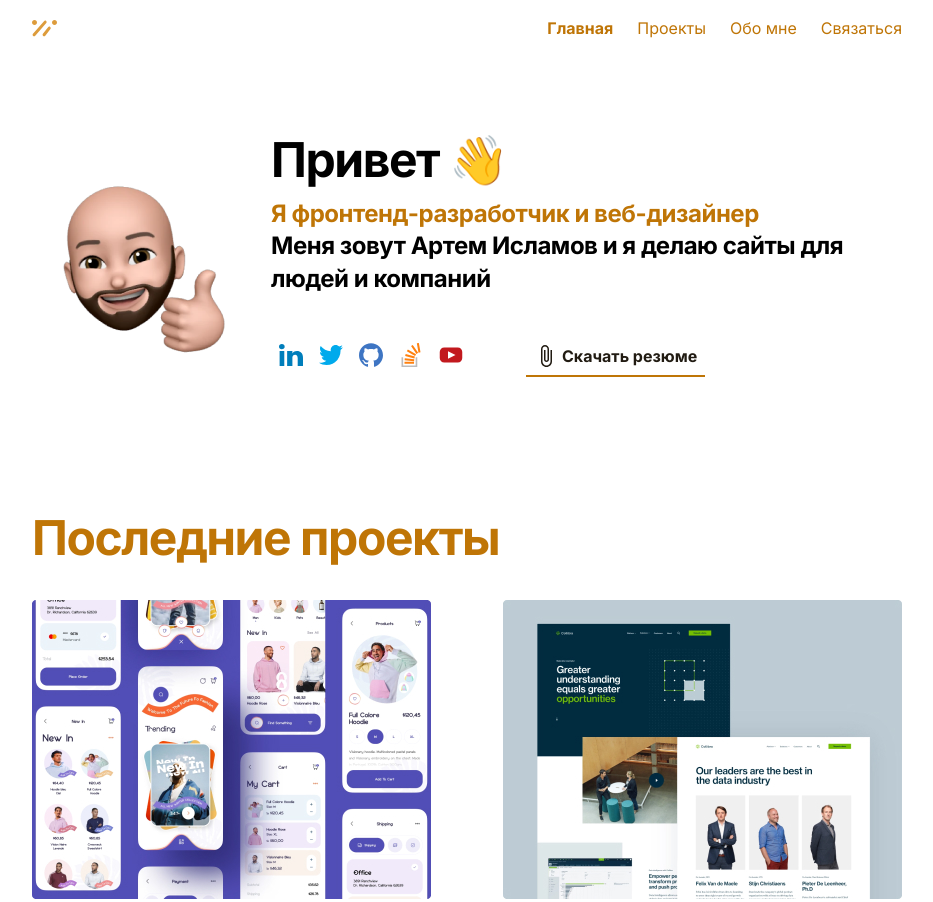
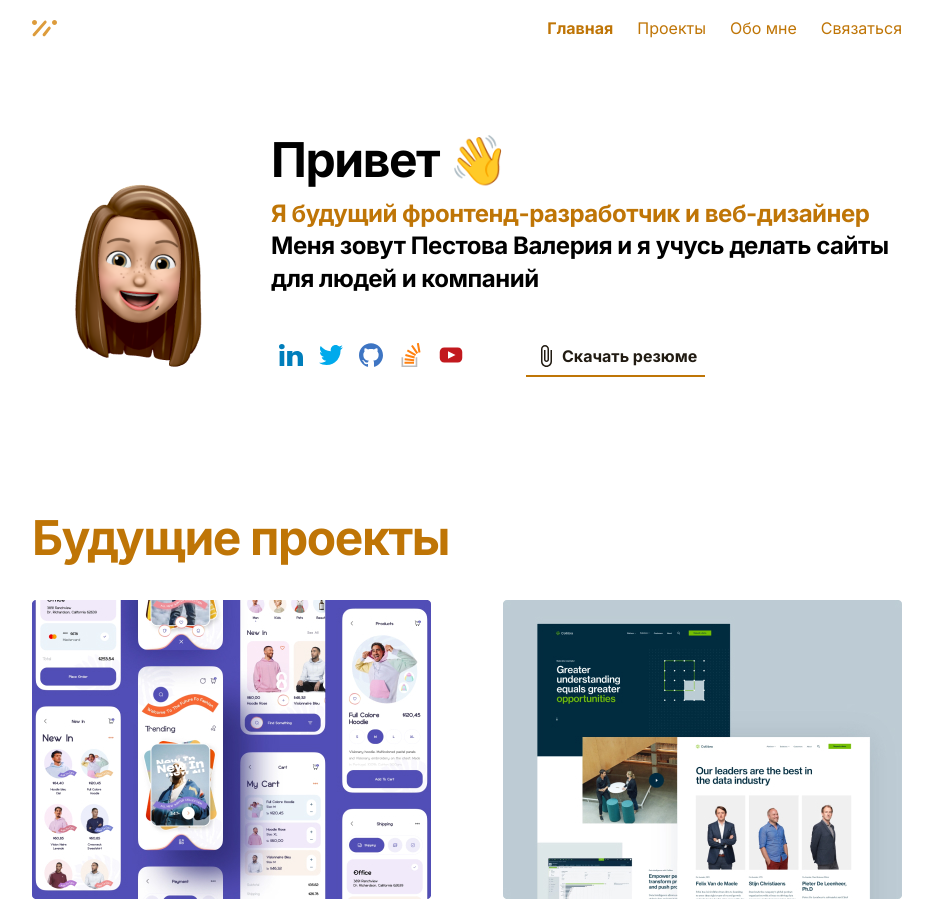
Before and after one commit to PVN-glo-web-developer/my-portfolio, a plain HTML site: page index.html in a window 1280 px wide. Shown: the top 902 px of the page, without its empty margins (173-1106 px from the left). Drawn offline with Linux system fonts and the light colour scheme.

Commit message:
Поменяла аватар и часть текста на свои

```diff
--- a/index.html
+++ b/index.html
@@ -25,12 +25,12 @@
   </div>
 <!-- ./navar-->
 <header class="header container">
-<img src="images/avatar.png" alt="Lera" class="header-photo">
+<img src="images/my_avatar.png" alt="Lera" class="header-photo">
 <!-- /.header-photo -->
 <div class="header-text">
   <strong class="header-strong">Привет 👋</strong>
   <h1 class="header-heading">
-    <span class="header-primary">Я фронтенд-разработчик и веб-дизайнер</span><br/> Меня зовут Артем Исламов и я делаю сайты для людей и компаний
+    <span class="header-primary">Я будущий фронтенд-разработчик и веб-дизайнер</span><br/> Меня зовут Пестова Валерия и я учусь делать сайты для людей и компаний
   </h1>
   <div class="header-lincs">
     <ul class="social-list">
@@ -52,7 +52,7 @@
 <!-- /.header -->
 <section class="portfolio">
   <div class="container">
-    <h2 class="section-heading">Последние проекты</h2>
+    <h2 class="section-heading">Будущие проекты</h2>
     <div class="cards">
       <div class="card">
         <img src="images/portfolio/image1.jpg" alt="Мобильное приложение" class="card-image">
```
Also changed, not shown: images/my_avatar.png (added).
